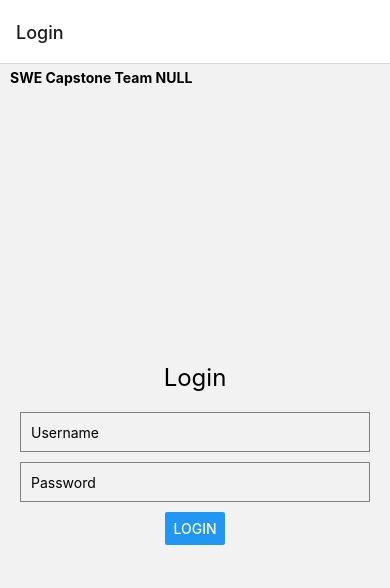
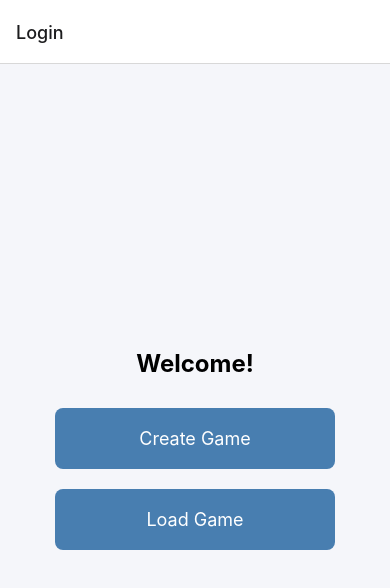
Before and after one commit to jasonfong246/CollegeExperienceApp, a React Native app in the folder CollegeApp/: screen /Login in a window 390 px wide. Shown: the top 588 px of the page. Built offline with nearby package versions, Linux system fonts and the light colour scheme.

Commit message:
Added gaemstate screen

```diff
--- a/CollegeApp/HomeScreen/Login.tsx
+++ b/CollegeApp/HomeScreen/Login.tsx
@@ -1,46 +1,43 @@
-import React, { useState } from 'react';
-import { View, Text, TextInput, Button, StyleSheet } from 'react-native';
+import React from 'react';
+import { View, Text, TouchableOpacity, StyleSheet, Alert } from 'react-native';
+import AsyncStorage from '@react-native-async-storage/async-storage';
 import { useNavigation } from '@react-navigation/native';
 
-const Login = () => {
+const GameManagementScreen = () => {
   const navigation = useNavigation();
-  const [username, setUsername] = useState('');
-  const [password, setPassword] = useState('');
-  const [errorMessage, setErrorMessage] = useState('');
-  let errMsg = false;
-  const handleLogin = () => {
-    // Here you can implement your login logic, such as sending a request to your backend server
-    if (username === 'admin' && password === 'password') {
-      // Successful login, navigate to Home screen
-      errMsg = false;
-      navigation.navigate("Home");
-    } else {
-      errMsg = true;
-      if(errMsg = true){
-        setErrorMessage('Invalid username or password');
+
+  const createGame = async () => {
+    // Navigate to the Prologue screen
+    navigation.navigate("PrologueScreen");
+  };
+
+  const loadGame = async () => {
+    try {
+      // Attempt to retrieve the stored player data and last scene ID
+      const playerData = await AsyncStorage.getItem('@PlayerData');
+      const sceneId = await AsyncStorage.getItem('@LastSceneId');
+      if (playerData !== null && sceneId !== null) {
+        // Navigate to the saved scene with the retrieved player data
+        navigation.navigate(sceneId, { playerData: JSON.parse(playerData) });
+      } else {
+        // Handle case where there is no game data saved
+        Alert.alert("No game found", "Please create a new game.");
       }
+    } catch (e) {
+      Alert.alert("Error", "Failed to load the game.");
+      console.error('Failed to retrieve the game data', e);
     }
   };
 
   return (
     <View style={styles.container}>
-      <Text style={styles.topCorner}>SWE Capstone Team NULL</Text>
-      <Text style={styles.title}>Login</Text>
-      {errorMessage ? <Text style={styles.error}>{errorMessage}</Text> : null}
-      <TextInput
-        style={styles.input}
-        placeholder="Username"
-        onChangeText={setUsername}
-        value={username}
-      />
-      <TextInput
-        style={styles.input}
-        placeholder="Password"
-        onChangeText={setPassword}
-        value={password}
-        secureTextEntry
-      />
-      <Button title="Login" onPress={handleLogin} />
+      <Text style={styles.title}>Welcome!</Text>
+      <TouchableOpacity style={styles.button} onPress={createGame}>
+        <Text style={styles.buttonText}>Create Game</Text>
+      </TouchableOpacity>
+      <TouchableOpacity style={styles.button} onPress={loadGame}>
+        <Text style={styles.buttonText}>Load Game</Text>
+      </TouchableOpacity>
     </View>
   );
 };
@@ -51,29 +48,25 @@ const styles = StyleSheet.create({
     justifyContent: 'center',
     alignItems: 'center',
     paddingHorizontal: 20,
+    backgroundColor: '#f5f6fa',
   },
   title: {
     fontSize: 24,
+    fontWeight: 'bold',
     marginBottom: 20,
   },
-  topCorner: {
-    position: 'absolute',
-    top:5,
-    left:10,
-    fontWeight: 'bold',
+  button: {
+    backgroundColor: '#487eb0',
+    padding: 20,
+    borderRadius: 8,
+    marginVertical: 10,
+    width: '80%',
+    alignItems: 'center',
   },
-  input: {
-    width: '100%',
-    height: 40,
-    borderColor: 'gray',
-    borderWidth: 1,
-    marginBottom: 10,
-    paddingHorizontal: 10,
-  },
-  error: {
-    color: 'red',
-    marginBottom: 10,
+  buttonText: {
+    color: 'white',
+    fontSize: 18,
   },
 });
 
-export default Login;
+export default GameManagementScreen;
```
Also changed, not shown: 1 other file (tests, documents, lock files or other folders).
